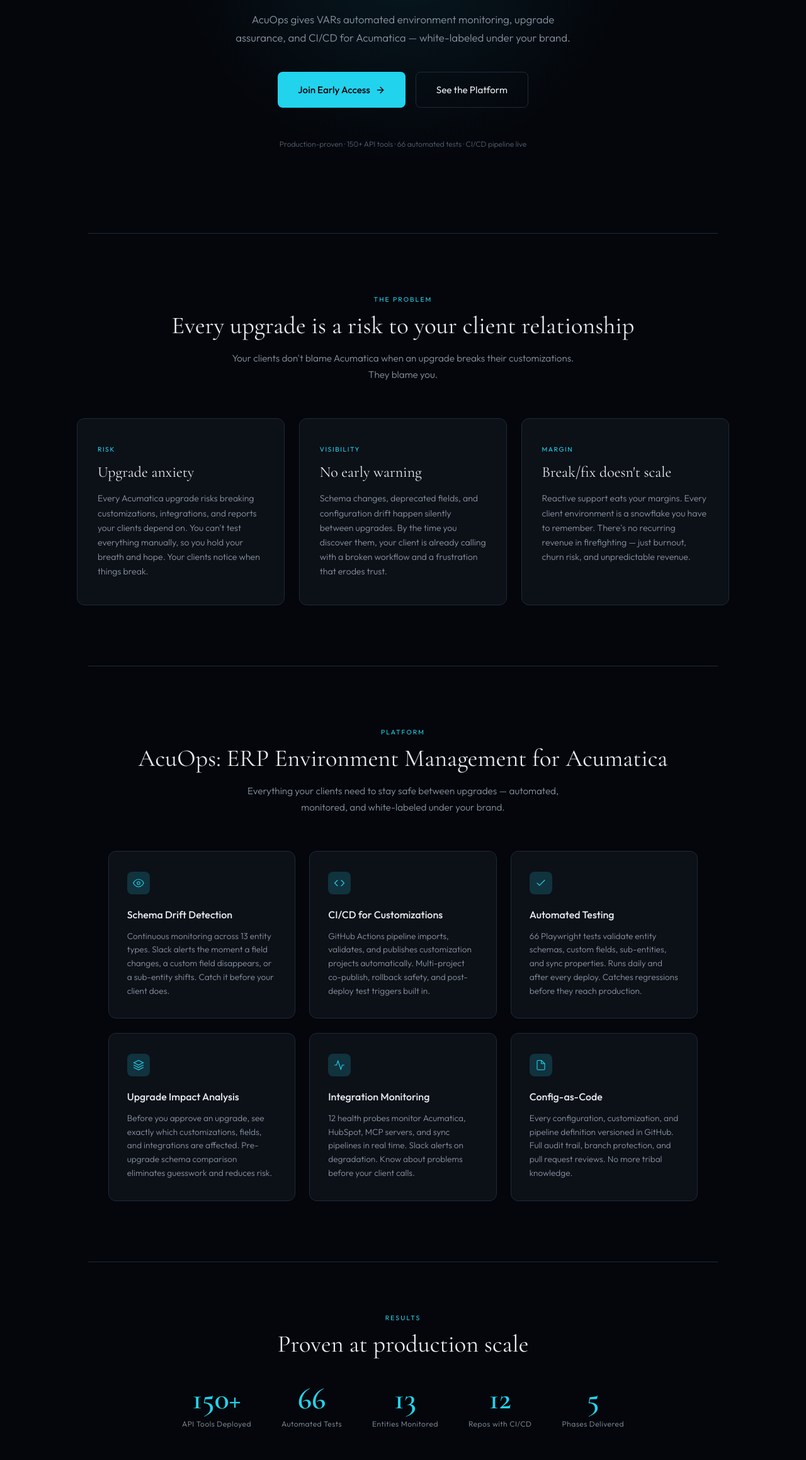
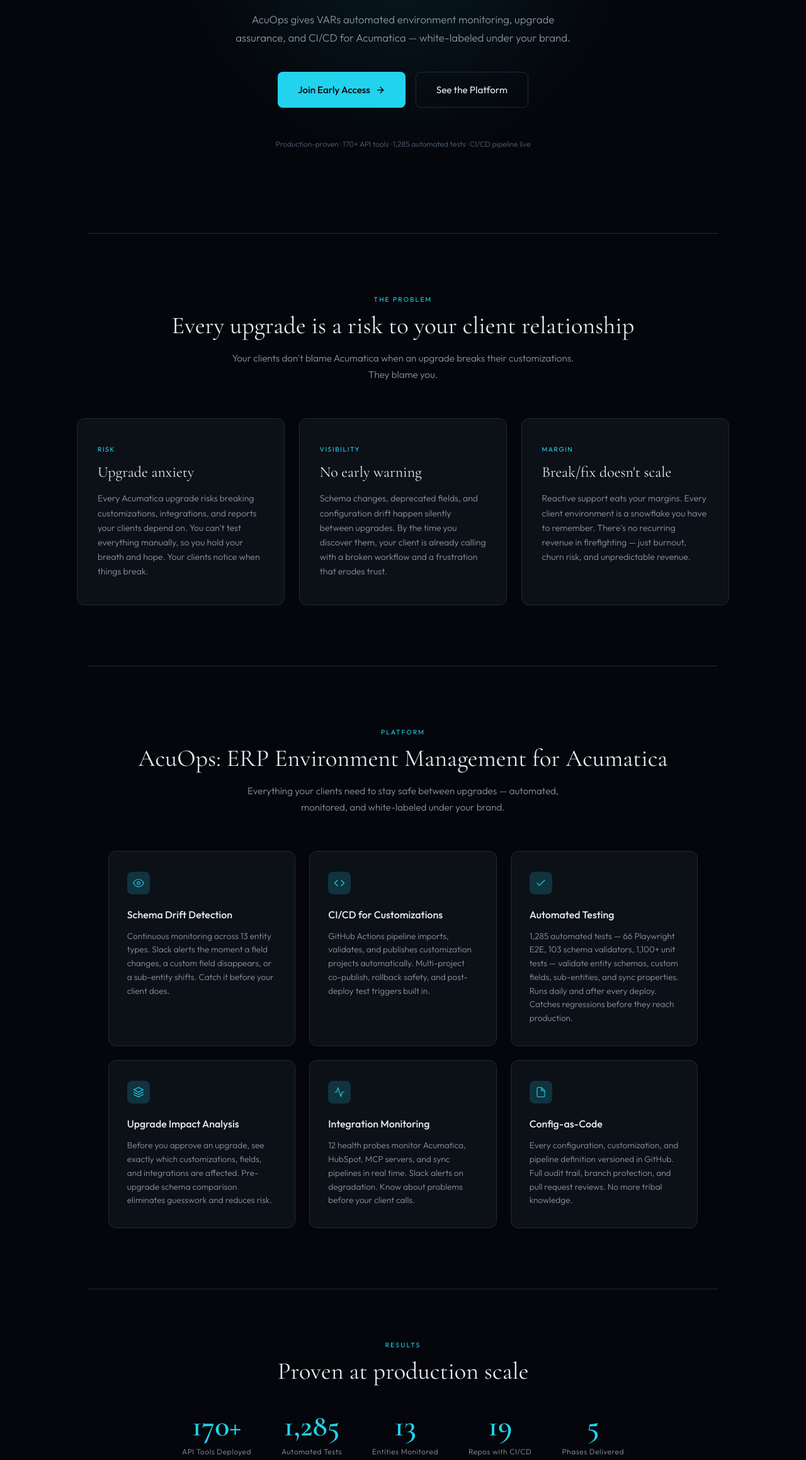
Before and after one commit to studio-b-ai/b-studio-website, a plain HTML site: page index.html in a window 1280 px wide. Shown: the part 430-2748 px from the top of the page at 63% size. Drawn offline with nearby package versions, Linux system fonts and the light colour scheme.

Commit message:
chore: update platform stats (170+ tools, 1285 tests, 19 repos)

```diff
--- a/index.html
+++ b/index.html
@@ -904,7 +904,7 @@
     </a>
     <a href="#platform" class="btn-secondary">See the Platform</a>
   </div>
-  <p class="hero-trust">Production-proven &middot; 150+ API tools &middot; 66 automated tests &middot; CI/CD pipeline live</p>
+  <p class="hero-trust">Production-proven &middot; 170+ API tools &middot; 1,285 automated tests &middot; CI/CD pipeline live</p>
 </section>
 
 <div class="divider"></div>
@@ -966,7 +966,7 @@
         <svg width="18" height="18" viewBox="0 0 24 24" fill="none" stroke="#22D3EE" stroke-width="1.5" stroke-linecap="round"><polyline points="20 6 9 17 4 12"/></svg>
       </div>
       <h3>Automated Testing</h3>
-      <p>66 Playwright tests validate entity schemas, custom fields, sub-entities, and sync properties. Runs daily and after every deploy. Catches regressions before they reach production.</p>
+      <p>1,285 automated tests — 66 Playwright E2E, 103 schema validators, 1,100+ unit tests — validate entity schemas, custom fields, sub-entities, and sync properties. Runs daily and after every deploy. Catches regressions before they reach production.</p>
     </div>
 
     <div class="cap-card">
@@ -1004,11 +1004,11 @@
 
   <div class="proof-stat-row" style="gap: 3rem;">
     <div class="proof-stat">
-      <span class="number">150+</span>
+      <span class="number">170+</span>
       <span class="label">API Tools Deployed</span>
     </div>
     <div class="proof-stat">
-      <span class="number">66</span>
+      <span class="number">1,285</span>
       <span class="label">Automated Tests</span>
     </div>
     <div class="proof-stat">
@@ -1016,7 +1016,7 @@
       <span class="label">Entities Monitored</span>
     </div>
     <div class="proof-stat">
-      <span class="number">12</span>
+      <span class="number">19</span>
       <span class="label">Repos with CI/CD</span>
     </div>
     <div class="proof-stat">
@@ -1065,7 +1065,7 @@
       <div class="partner-tier">
         <div class="tier-name">Partner Validate</div>
         <div class="tier-price">$449 <span>/ client / mo</span></div>
-        <div class="tier-desc">+ CI/CD pipeline, 66 automated tests, customization risk scoring, pre-upgrade validation</div>
+        <div class="tier-desc">+ CI/CD pipeline, 1,285 automated tests, customization risk scoring, pre-upgrade validation</div>
       </div>
       <div class="partner-tier">
         <div class="tier-name">Partner Managed</div>
@@ -1111,7 +1111,7 @@
         <svg width="18" height="18" viewBox="0 0 24 24" fill="none" stroke="#22D3EE" stroke-width="1.5" stroke-linecap="round"><path d="M21 15a2 2 0 01-2 2H7l-4 4V5a2 2 0 012-2h14a2 2 0 012 2z"/></svg>
       </div>
       <h3>App Stack Help Desk</h3>
-      <p>AI-powered support across 150+ API tools. Natural language requests via Slack or email. Auto-resolution in under a minute for common requests.</p>
+      <p>AI-powered support across 170+ API tools. Natural language requests via Slack or email. Auto-resolution in under a minute for common requests.</p>
     </div>
   </div>
 </section>
```
